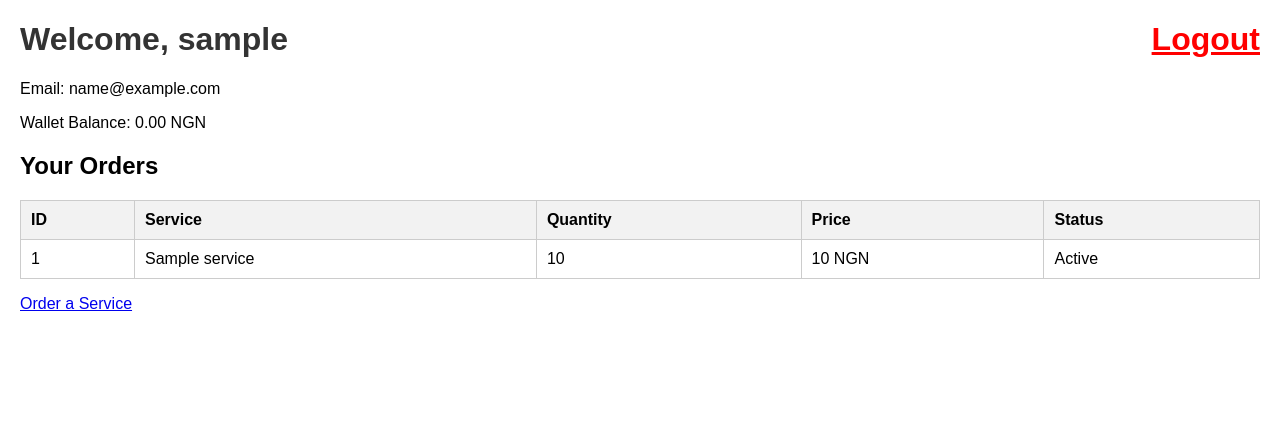
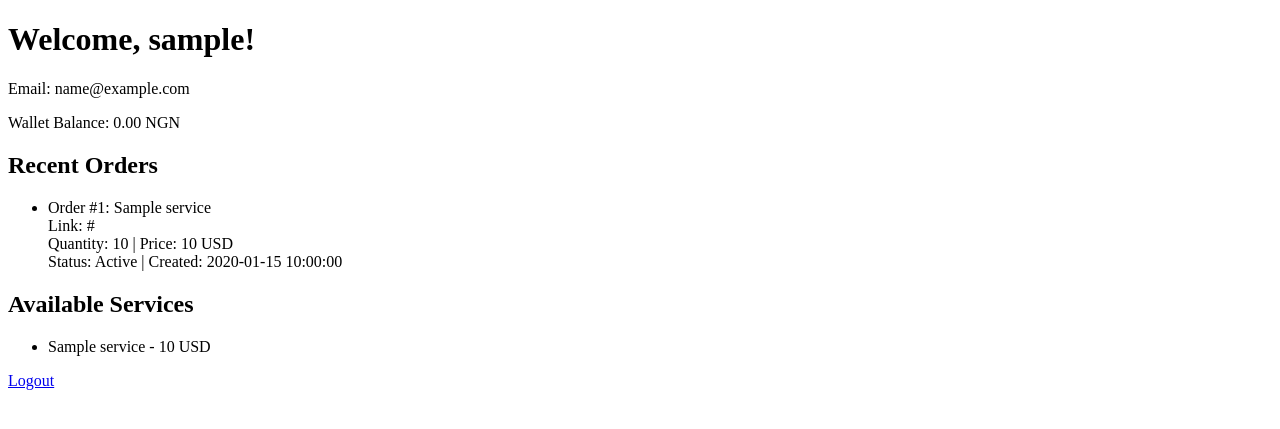
Before and after one commit to bstarogo/Bstargrowth-smm, a PHP site: page /dashboard.php in a window 1280 px wide. Shown: the top 429 px of the page. Run offline with PHP 8.4, Linux system fonts and the light colour scheme; the visitor is signed in with stand-in values (Sample User, id 1); tables that the repository leaves empty or names only in its code hold one stand-in row (values such as "Sample post").

Commit message:
Refactor dashboard to improve user data handling

```diff
--- a/dashboard.php
+++ b/dashboard.php
@@ -1,82 +1,87 @@
 <?php
+require_once 'config.php';
+
+// Start session
 session_start();
-require_once 'config.php';
 
 // Check if user is logged in
 if (!isset($_SESSION['user_id'])) {
     header("Location: login.php");
-    exit;
+    exit();
 }
 
+// Connect to database
 $conn = new mysqli(DB_HOST, DB_USER, DB_PASS, DB_NAME);
 if ($conn->connect_error) {
     die("Connection failed: " . $conn->connect_error);
 }
 
-// Fetch user info
+// Get user info
+$user_id = $_SESSION['user_id'];
 $stmt = $conn->prepare("SELECT username, email, wallet_balance FROM users WHERE id = ?");
-$stmt->bind_param("i", $_SESSION['user_id']);
+$stmt->bind_param("i", $user_id);
 $stmt->execute();
-$stmt->bind_result($username, $email, $wallet_balance);
-$stmt->fetch();
-$stmt->close();
+$user = $stmt->get_result()->fetch_assoc();
 
-// Fetch user's orders
-$stmt = $conn->prepare("SELECT o.id, s.name, o.quantity, o.price, o.status FROM orders o JOIN services s ON o.service_id = s.id WHERE o.user_id = ? ORDER BY o.created_at DESC");
-$stmt->bind_param("i", $_SESSION['user_id']);
-$stmt->execute();
-$result = $stmt->get_result();
+// Get recent orders
+$stmt_orders = $conn->prepare("
+    SELECT o.id, s.name as service_name, o.link, o.quantity, o.price, o.currency, o.status, o.created_at
+    FROM orders o
+    JOIN services s ON o.service_id = s.id
+    WHERE o.user_id = ?
+    ORDER BY o.created_at DESC
+    LIMIT 5
+");
+$stmt_orders->bind_param("i", $user_id);
+$stmt_orders->execute();
+$orders = $stmt_orders->get_result();
 
-$orders = [];
-while ($row = $result->fetch_assoc()) {
-    $orders[] = $row;
-}
+// Get available services
+$services_result = $conn->query("SELECT id, name, price_per_unit, currency FROM services ORDER BY id ASC");
 
-$conn->close();
 ?>
-
 <!DOCTYPE html>
 <html>
 <head>
     <title>Dashboard - BStarGrowth</title>
-    <style>
-        body { font-family: Arial, sans-serif; margin: 20px; }
-        h1 { color: #333; }
-        table { width: 100%; border-collapse: collapse; margin-top: 20px; }
-        th, td { padding: 10px; border: 1px solid #ccc; text-align: left; }
-        th { background-color: #f2f2f2; }
-        a.logout { color: red; float: right; }
-    </style>
 </head>
 <body>
-    <h1>Welcome, <?php echo htmlspecialchars($username); ?> <a href="logout.php" class="logout">Logout</a></h1>
-    <p>Email: <?php echo htmlspecialchars($email); ?></p>
-    <p>Wallet Balance: <?php echo number_format($wallet_balance, 2); ?> NGN</p>
+    <h1>Welcome, <?php echo htmlspecialchars($user['username']); ?>!</h1>
+    <p>Email: <?php echo htmlspecialchars($user['email']); ?></p>
+    <p>Wallet Balance: <?php echo number_format($user['wallet_balance'], 2); ?> NGN</p>
 
-    <h2>Your Orders</h2>
-    <?php if (count($orders) > 0): ?>
-        <table>
-            <tr>
-                <th>ID</th>
-                <th>Service</th>
-                <th>Quantity</th>
-                <th>Price</th>
-                <th>Status</th>
-            </tr>
-            <?php foreach ($orders as $order): ?>
-                <tr>
-                    <td><?php echo $order['id']; ?></td>
-                    <td><?php echo htmlspecialchars($order['name']); ?></td>
-                    <td><?php echo $order['quantity']; ?></td>
-                    <td><?php echo $order['price'] . ' NGN'; ?></td>
-                    <td><?php echo ucfirst($order['status']); ?></td>
-                </tr>
-            <?php endforeach; ?>
-        </table>
+    <h2>Recent Orders</h2>
+    <?php if ($orders->num_rows > 0): ?>
+        <ul>
+        <?php while($row = $orders->fetch_assoc()): ?>
+            <li>
+                Order #<?php echo $row['id']; ?>: <?php echo htmlspecialchars($row['service_name']); ?><br>
+                Link: <?php echo htmlspecialchars($row['link']); ?><br>
+                Quantity: <?php echo $row['quantity']; ?> | Price: <?php echo $row['price'] . ' ' . $row['currency']; ?><br>
+                Status: <?php echo ucfirst($row['status']); ?> | Created: <?php echo $row['created_at']; ?>
+            </li>
+        <?php endwhile; ?>
+        </ul>
     <?php else: ?>
-        <p>You have no orders yet.</p>
+        <p>No recent orders.</p>
     <?php endif; ?>
 
-    <p><a href="services.php">Order a Service</a></p>
+    <h2>Available Services</h2>
+    <?php if ($services_result->num_rows > 0): ?>
+        <ul>
+        <?php while($service = $services_result->fetch_assoc()): ?>
+            <li>
+                <?php echo htmlspecialchars($service['name']); ?> - <?php echo $service['price_per_unit'] . ' ' . $service['currency']; ?>
+            </li>
+        <?php endwhile; ?>
+        </ul>
+    <?php else: ?>
+        <p>No services available at the moment.</p>
+    <?php endif; ?>
+
+    <p><a href="logout.php">Logout</a></p>
 </body>
 </html>
+<?php
+$conn->close();
+?>
```
